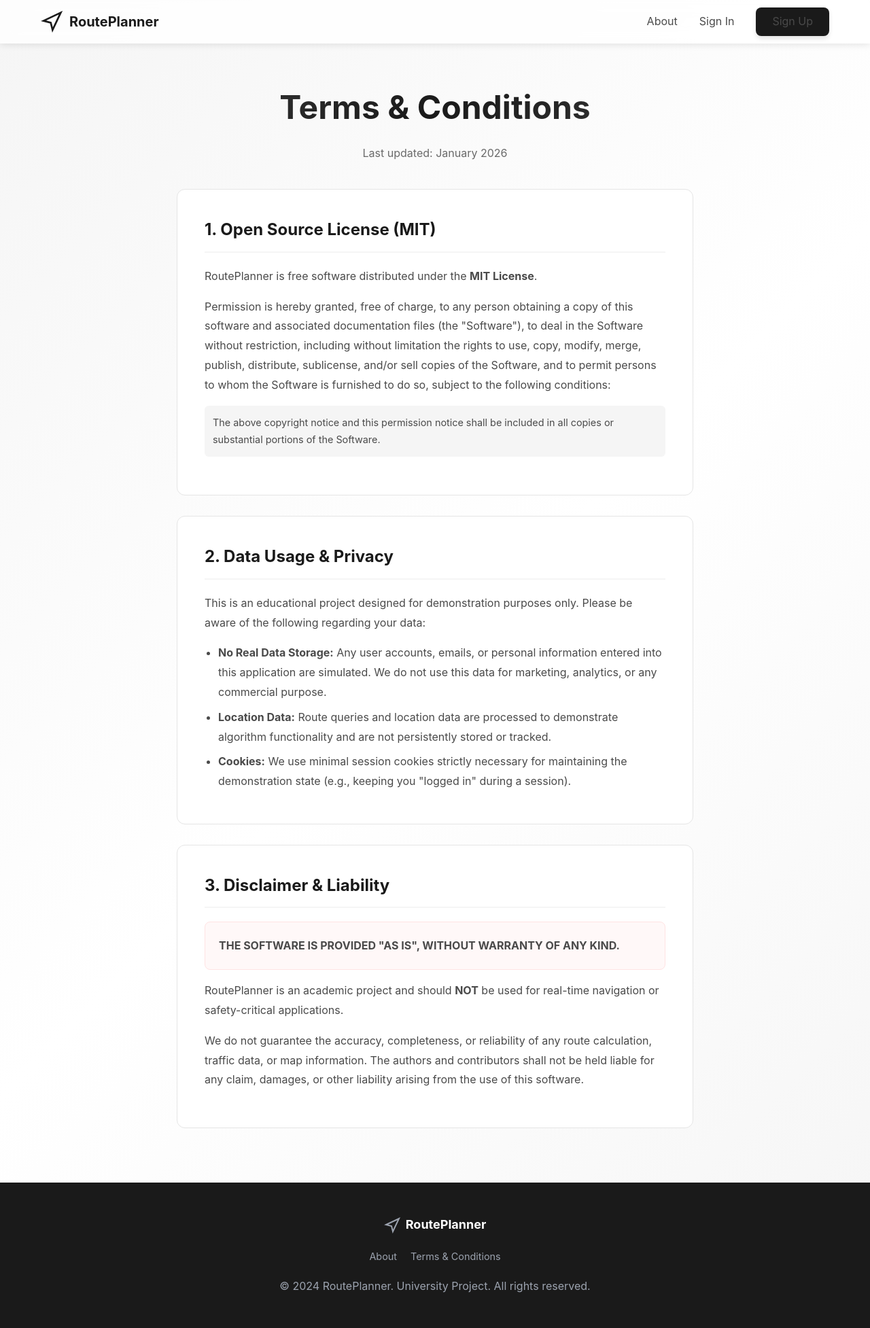
After one commit to JorgeArguello1999/RoutePlanner, a Flask app: page /terms in a window 1280 px wide. The commit adds this page. Shown: the whole page at 68% size. Run offline with Flask 3, Linux system fonts and the light colour scheme.

Commit message:
feat: Add "About" and "Terms & Conditions" pages with their respective routes and controller functions.

```diff
--- a/controllers/index.py
+++ b/controllers/index.py
@@ -8,3 +8,6 @@ def home():
 
 def about():
     return render_template(f'{TEMPLATES_DIR}about.html')
+
+def terms():
+    return render_template(f'{TEMPLATES_DIR}terms.html')
--- a/routers/index.py
+++ b/routers/index.py
@@ -25,3 +25,11 @@ def about():
     except Exception as e:
         print(e)
         return "An error occurred", 500
+
+@home_page.route('/terms')
+def terms():
+    try:
+        return index.terms()
+    except Exception as e:
+        print(e)
+        return "An error occurred", 500
--- /dev/null
+++ b/templates/public/terms.html
@@ -0,0 +1,185 @@
+<!DOCTYPE html>
+<html lang="en">
+
+<head>
+    <meta charset="UTF-8">
+    <meta name="viewport" content="width=device-width, initial-scale=1.0">
+    <title>Terms & Conditions - RoutePlanner</title>
+    <link rel="stylesheet" href="{{ url_for('static', filename='styles/index.css') }}">
+    <link rel="shortcut icon" href="{{ url_for('static', filename='imgs/logo_favicon.png') }}" type="image/x-icon">
+    <style>
+        .page-header {
+            padding-top: 120px;
+            padding-bottom: 40px;
+            text-align: center;
+        }
+
+        .page-header h1 {
+            font-size: clamp(2rem, 4vw, 3rem);
+            font-weight: bold;
+            margin-bottom: 16px;
+            background: linear-gradient(135deg, #4a4a4a 0%, #1a1a1a 50%, #4a4a4a 100%);
+            -webkit-background-clip: text;
+            -webkit-text-fill-color: transparent;
+            background-clip: text;
+        }
+
+        .terms-container {
+            max-width: 800px;
+            margin: 0 auto 80px;
+            padding: 0 20px;
+        }
+
+        .terms-section {
+            background: white;
+            border-radius: 12px;
+            padding: 40px;
+            border: 1px solid #e5e5e5;
+            margin-bottom: 30px;
+        }
+
+        .terms-section h2 {
+            font-size: 1.5rem;
+            color: #1a1a1a;
+            margin-bottom: 20px;
+            padding-bottom: 12px;
+            border-bottom: 2px solid #f5f5f5;
+        }
+
+        .terms-section p {
+            color: #4a4a4a;
+            line-height: 1.8;
+            margin-bottom: 16px;
+        }
+
+        .terms-section ul {
+            padding-left: 20px;
+            color: #4a4a4a;
+            line-height: 1.8;
+        }
+
+        .terms-section li {
+            margin-bottom: 8px;
+        }
+
+        .disclaimer-box {
+            background: #fff8f8;
+            border: 1px solid #ffe3e3;
+            border-radius: 8px;
+            padding: 20px;
+            color: #c53030;
+        }
+    </style>
+</head>
+
+<body>
+    <!-- Navigation -->
+    <nav>
+        <div class="nav-container">
+            <a href="/" class="logo">
+                <svg xmlns="http://www.w3.org/2000/svg" viewBox="0 0 24 24" fill="none" stroke="currentColor"
+                    stroke-width="2">
+                    <polygon points="3 11 22 2 13 21 11 13 3 11"></polygon>
+                </svg>
+                <span>RoutePlanner</span>
+            </a>
+
+            <div class="nav-links">
+                <a href="{{ url_for('home_page.about') }}">About</a>
+                <a href="{{ url_for('users.signin') }}">Sign In</a>
+                <a href="{{ url_for('users.signup') }}" class="btn-signup">Sign Up</a>
+            </div>
+
+            <button class="mobile-menu-btn" onclick="toggleMobileMenu()">
+                <svg xmlns="http://www.w3.org/2000/svg" width="24" height="24" viewBox="0 0 24 24" fill="none"
+                    stroke="currentColor" stroke-width="2">
+                    <line x1="3" y1="12" x2="21" y2="12"></line>
+                    <line x1="3" y1="6" x2="21" y2="6"></line>
+                    <line x1="3" y1="18" x2="21" y2="18"></line>
+                </svg>
+            </button>
+        </div>
+
+        <div class="mobile-menu" id="mobileMenu">
+            <a href="{{ url_for('home_page.about') }}">About</a>
+            <a href="{{ url_for('users.signin') }}">Sign In</a>
+            <a href="{{ url_for('users.signup') }}">Sign Up</a>
+        </div>
+    </nav>
+
+    <!-- Page Header -->
+    <section class="page-header">
+        <h1>Terms & Conditions</h1>
+        <p style="color: #6a6a6a;">Last updated: January 2026</p>
+    </section>
+
+    <div class="terms-container">
+        <!-- License Section -->
+        <div class="terms-section">
+            <h2>1. Open Source License (MIT)</h2>
+            <p>RoutePlanner is free software distributed under the <strong>MIT License</strong>.</p>
+            <p>Permission is hereby granted, free of charge, to any person obtaining a copy of this software and
+                associated documentation files (the "Software"), to deal in the Software without restriction, including
+                without limitation the rights to use, copy, modify, merge, publish, distribute, sublicense, and/or sell
+                copies of the Software, and to permit persons to whom the Software is furnished to do so, subject to the
+                following conditions:</p>
+            <p style="background: #f5f5f5; padding: 12px; border-radius: 6px; font-size: 0.9rem;">
+                The above copyright notice and this permission notice shall be included in all copies or substantial
+                portions of the Software.
+            </p>
+        </div>
+
+        <!-- Data Privacy Section -->
+        <div class="terms-section">
+            <h2>2. Data Usage & Privacy</h2>
+            <p>This is an educational project designed for demonstration purposes only. Please be aware of the following
+                regarding your data:</p>
+            <ul>
+                <li><strong>No Real Data Storage:</strong> Any user accounts, emails, or personal information entered
+                    into this application are simulated. We do not use this data for marketing, analytics, or any
+                    commercial purpose.</li>
+                <li><strong>Location Data:</strong> Route queries and location data are processed to demonstrate
+                    algorithm functionality and are not persistently stored or tracked.</li>
+                <li><strong>Cookies:</strong> We use minimal session cookies strictly necessary for maintaining the
+                    demonstration state (e.g., keeping you "logged in" during a session).</li>
+            </ul>
+        </div>
+
+        <!-- Disclaimer Section -->
+        <div class="terms-section">
+            <h2>3. Disclaimer & Liability</h2>
+            <div class="disclaimer-box">
+                <p style="margin-bottom: 0;"><strong>THE SOFTWARE IS PROVIDED "AS IS", WITHOUT WARRANTY OF ANY
+                        KIND.</strong></p>
+            </div>
+            <p style="margin-top: 16px;">
+                RoutePlanner is an academic project and should <strong>NOT</strong> be used for real-time navigation or
+                safety-critical applications.
+            </p>
+            <p>We do not guarantee the accuracy, completeness, or reliability of any route calculation, traffic data, or
+                map information. The authors and contributors shall not be held liable for any claim, damages, or other
+                liability arising from the use of this software.</p>
+        </div>
+    </div>
+
+    <!-- Footer -->
+    <footer>
+        <div class="footer-logo">
+            <svg xmlns="http://www.w3.org/2000/svg" width="24" height="24" viewBox="0 0 24 24" fill="none"
+                stroke="currentColor" stroke-width="2">
+                <polygon points="3 11 22 2 13 21 11 13 3 11"></polygon>
+            </svg>
+            <span>RoutePlanner</span>
+        </div>
+        <div style="margin-top: 20px; display: flex; justify-content: center; gap: 20px; font-size: 0.9rem;">
+            <a href="{{ url_for('home_page.about') }}" style="color: #9ca3af; text-decoration: none;">About</a>
+            <a href="{{ url_for('home_page.terms') }}" style="color: #9ca3af; text-decoration: none;">Terms &
+                Conditions</a>
+        </div>
+        <p style="margin-top: 20px;">© 2024 RoutePlanner. University Project. All rights reserved.</p>
+    </footer>
+
+    <script src="{{ url_for('static', filename='js/index.js') }}"></script>
+</body>
+
+</html>
--- a/templates/users/signup.html
+++ b/templates/users/signup.html
@@ -70,7 +70,7 @@
                             <div class="form-check">
                                 <input class="form-check-input" type="checkbox" value="" id="flexCheckDefault" />
                                 <label class="form-check-label" for="flexCheckDefault">
-                                    I agree to the <a href="#">terms</a>
+                                    I agree to the <a href="{{ url_for('home_page.terms') }}">terms</a>
                                 </label>
                             </div>
                         </div>
```
Also changed, not shown: templates/public/about.html (+182 -0 lines).
